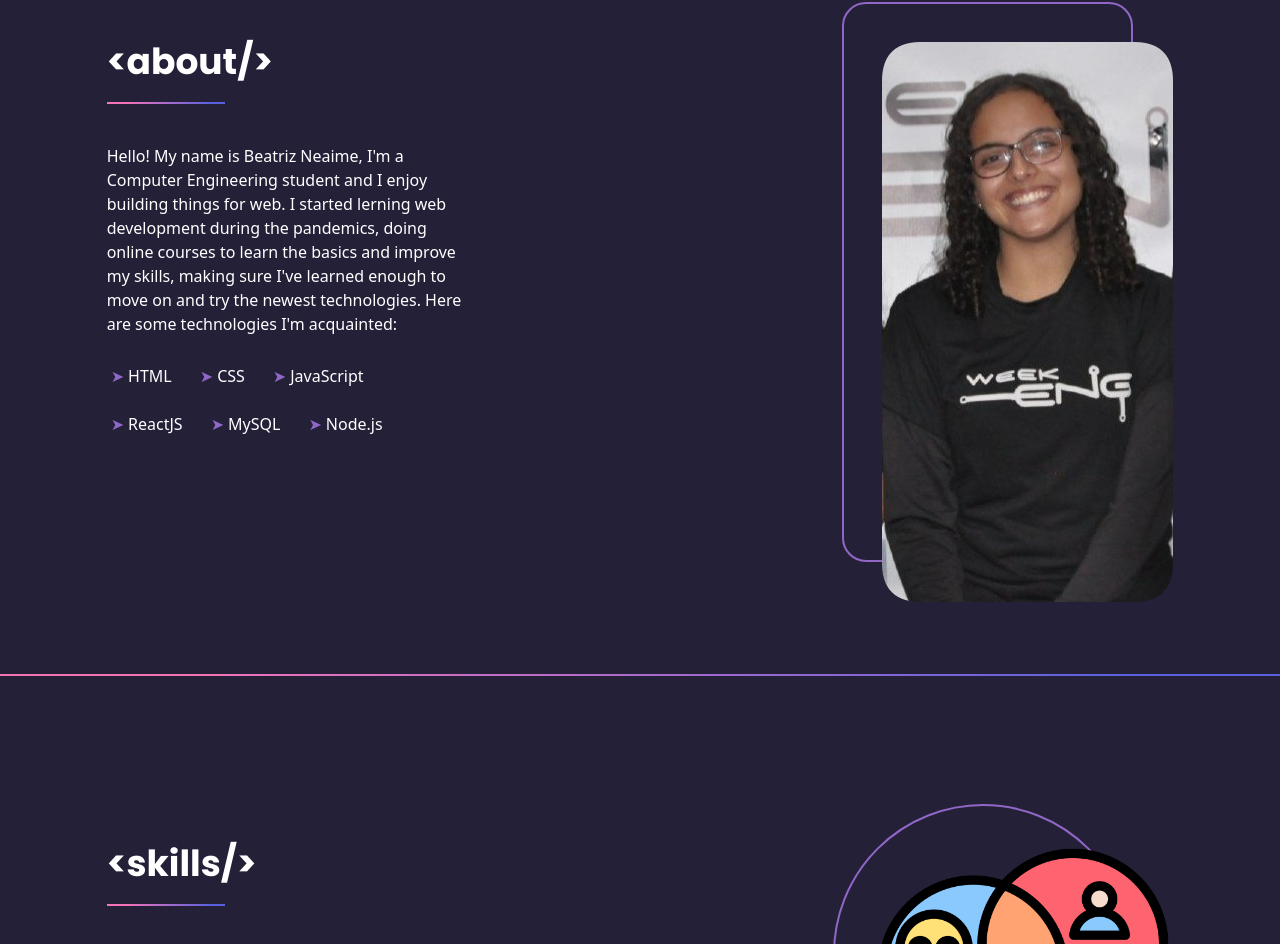
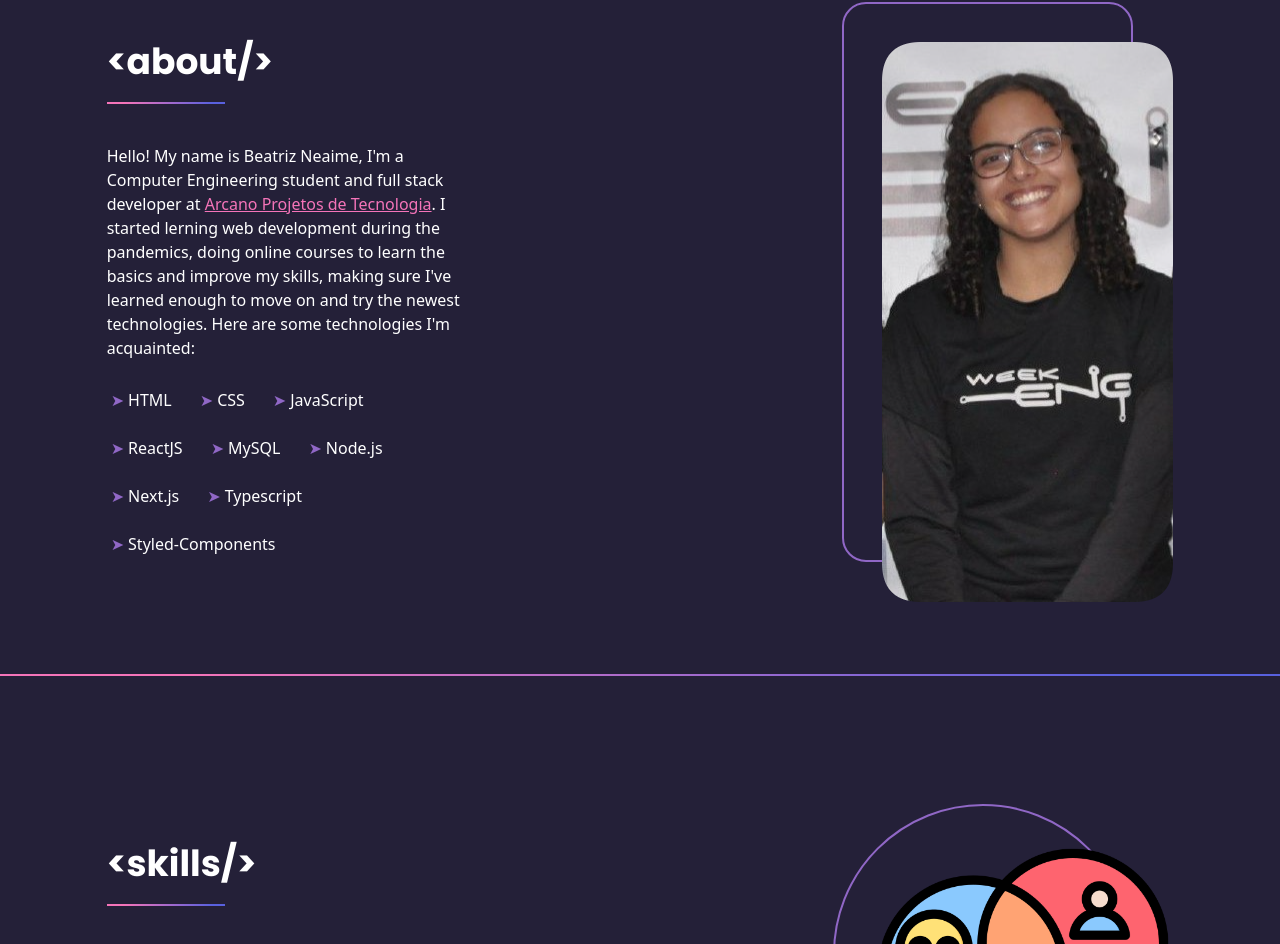
Before and after one commit to samuel-adedigba/personal-portfolio, a React (Create React App) app: page / in a window 1280 px wide. Shown: the part 895-1839 px from the top of the page. Built offline with nearby package versions, Linux system fonts and the light colour scheme.

Commit message:
Updating

```diff
--- a/src/scenes/AboutMe.jsx
+++ b/src/scenes/AboutMe.jsx
@@ -26,7 +26,7 @@ const AboutMe = () => {
                     </p>
                     <LineGradient width="w-1/3" />
                     <p className="mt-10 mb-7" >
-                        Hello! My name is Beatriz Neaime, I'm a Computer Engineering student and I enjoy building things for web. I started lerning web development during the pandemics, doing online courses to learn the basics and improve my skills, making sure I've learned enough to move on and try the newest technologies. Here are some technologies I'm acquainted:
+                        Hello! My name is Beatriz Neaime, I'm a Computer Engineering student and full stack developer at <a href="https://www.arcanoprojetos.com" target="_blank" className="text-pink-two underline" >Arcano Projetos de Tecnologia</a>. I started lerning web development during the pandemics, doing online courses to learn the basics and improve my skills, making sure I've learned enough to move on and try the newest technologies. Here are some technologies I'm acquainted:
                     </p>
                     <div className="flex gap-6 flex-wrap">
                         <div className="flex justify-evenly">
@@ -53,6 +53,18 @@ const AboutMe = () => {
                             <span className="text-purple mx-1" >&#10148;</span>
                             <p>Node.js</p>
                         </div>
+                        <div className="flex justify-evenly">
+                            <span className="text-purple mx-1" >&#10148;</span>
+                            <p>Next.js</p>
+                        </div>
+                        <div className="flex justify-evenly">
+                            <span className="text-purple mx-1" >&#10148;</span>
+                            <p>Typescript</p>
+                        </div>
+                        <div className="flex justify-evenly">
+                            <span className="text-purple mx-1" >&#10148;</span>
+                            <p>Styled-Components</p>
+                        </div>
                     </div>
                 </motion.div>
                 <div className="mt-16 md:mt-0">
```
